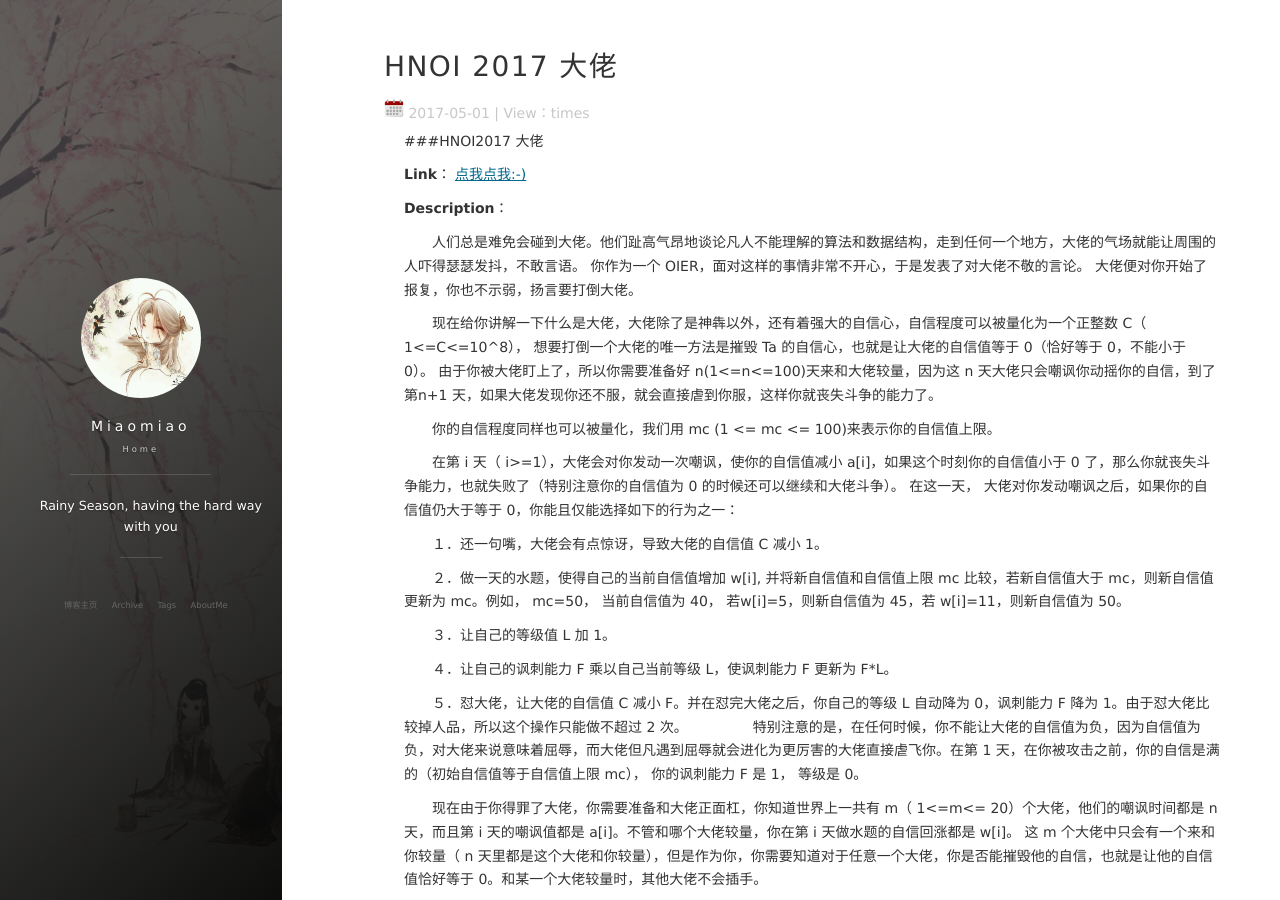
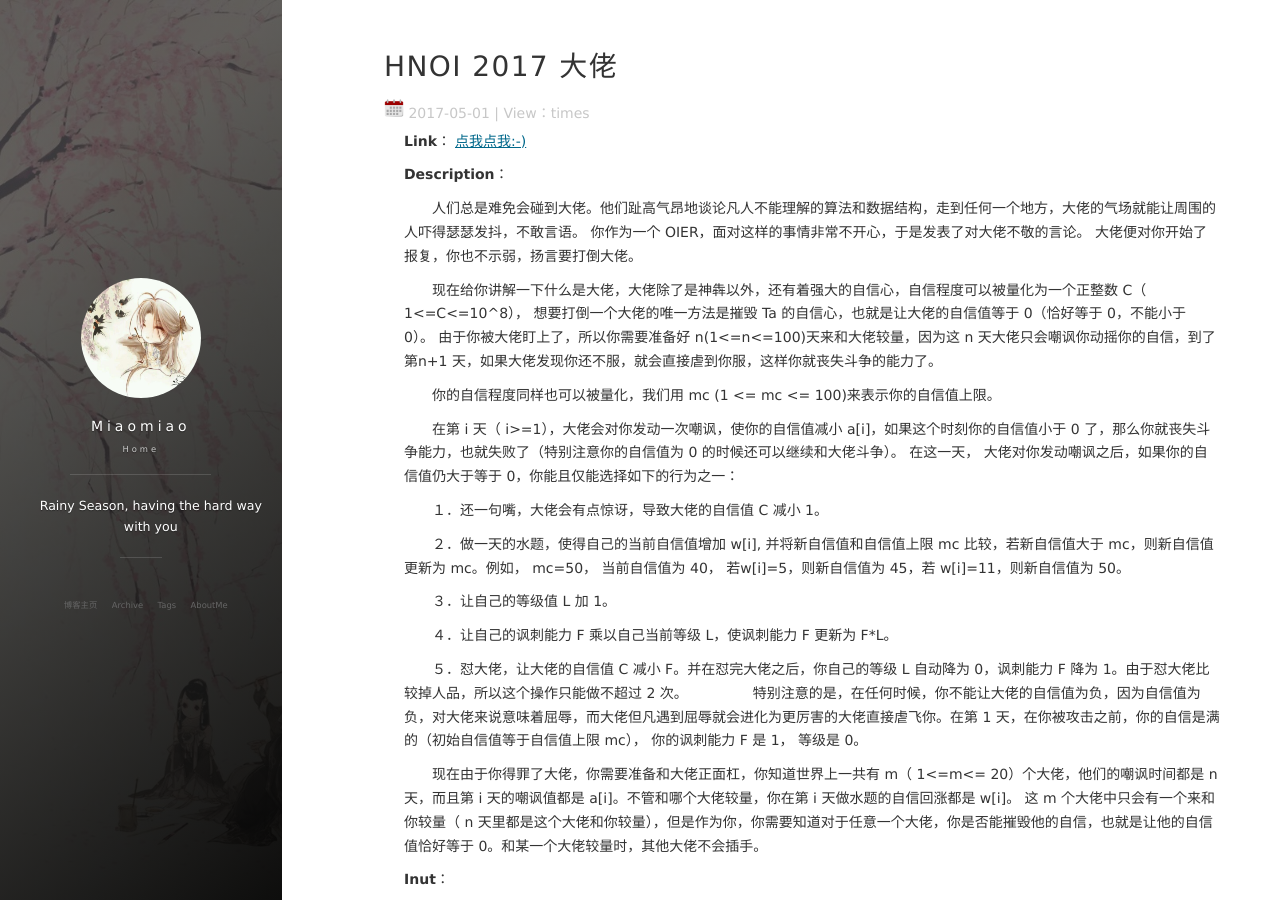
Before and after one commit to miaomiao1220/Miaomiao.github.io, a Jekyll site: the page built from _posts/2017-05-01-ZJOI2011HNOI2017_大佬.md, in a window 1280 px wide and 900 px high. Built offline with Jekyll 4.4.1, drawn with Linux system fonts in a browser that asks for light colours; nearby versions of some CDN libraries; comment, search, counter and statistics services are not loaded.

Commit message:
HNOIdalao

```diff
--- a/_posts/2017-05-01-ZJOI2011HNOI2017_大佬.md
+++ b/_posts/2017-05-01-ZJOI2011HNOI2017_大佬.md
@@ -5,8 +5,6 @@
 description: "HNOI2017"
 tag: 搜索
 ---
-
-###HNOI2017 大佬
 
 **Link**：[点我点我:-)](https://www.luogu.org/problem/show?pid=3724)
 
```
